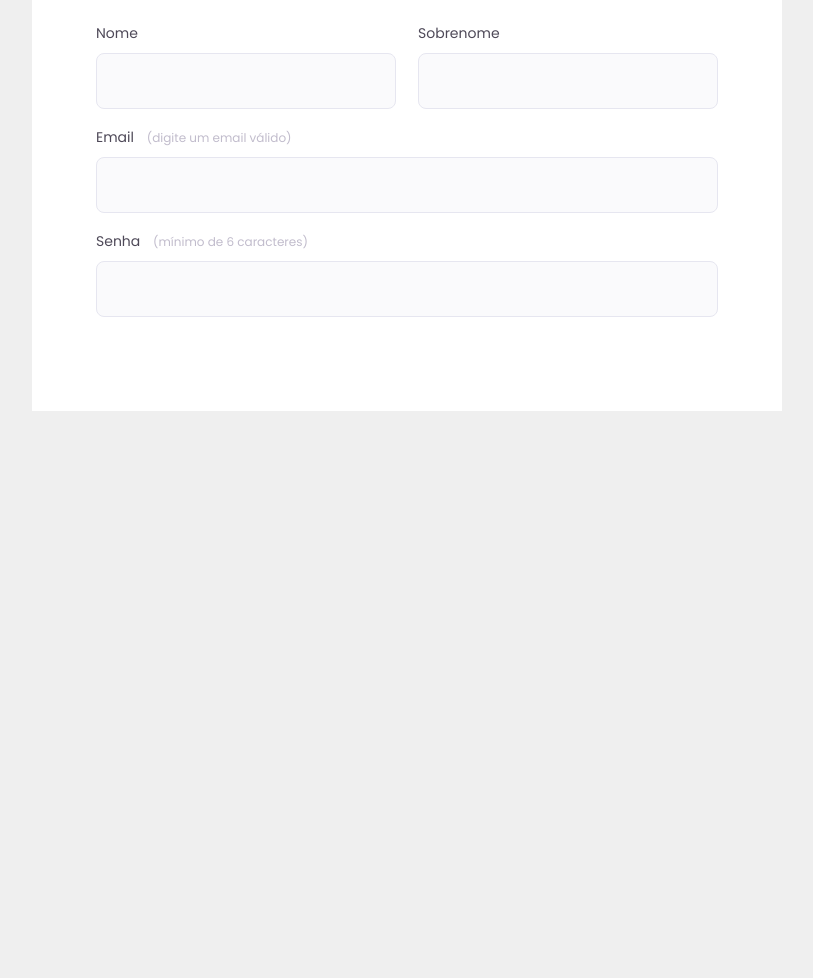
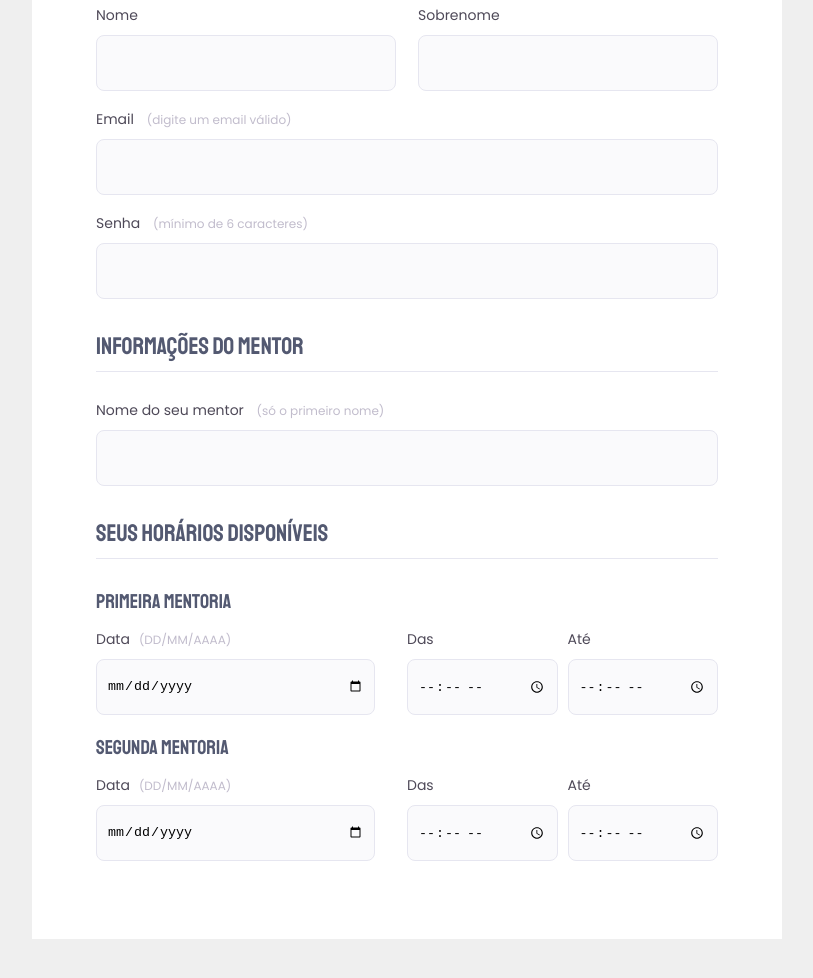
Before and after one commit to ThiagooMedeiros/forms, a plain HTML site: page index.html in a window 1280 px wide. Shown: the part 452-1430 px from the top of the page, without its empty margins (233-1046 px from the left). Before the commit the page ends 926 px from the top, so only its background shows below. Drawn offline with Linux system fonts and the light colour scheme.

Commit message:
added the latest forms fieldsets

```diff
--- a/index.html
+++ b/index.html
@@ -22,7 +22,7 @@
 
       <form>
         <fieldset>
-          <div class="fieldset-wrapper one">
+          <div class="fieldset-wrapper">
             <legend>Informações pessoais</legend>
             <div class="two-coluns">
               <div class="input-wrapper">
@@ -45,6 +45,51 @@
             </div>
           </div>
 
+          <div class="fieldset-wrapper">
+            <legend>Informações do mentor</legend>
+
+            <div class="input-wrapper">
+              <label for="mentor-name">Nome do seu mentor <span>(só o primeiro nome)</span></label>
+              <input type="text" name="." id="mentor-name">
+            </div>
+          </div>
+
+          <div class="fieldset-wrapper">
+            <legend>Seus horários disponíveis</legend>
+            <h3>Primeira mentoria</h3>
+            <div class="three-coluns">
+              <div class="input-wrapper one">
+                <label for="date-first">Data<span>(DD/MM/AAAA)</span></label>
+                <input type="date" name="." id="date-first">
+              </div>
+              <div class="input-wrapper">
+                <label for="time-initial-first">Das</label>
+                <input type="time" name="." id="time-initial-first">
+              </div>
+              <div class="input-wrapper">
+                <label for="time-finish-first">Até</label>
+                <input type="time" name="." id="time-finish-first">
+              </div>
+            </div>
+
+            <h3>Segunda mentoria</h3>
+            <div class="three-coluns">
+              <div class="input-wrapper one">
+                <label for="date">Data<span>(DD/MM/AAAA)</span></label>
+                <input type="date" name="." id="date">
+              </div>
+              <div class="input-wrapper">
+                <label for="time-initial">Das</label>
+                <input type="time" name="." id="time-initial">
+              </div>
+              <div class="input-wrapper">
+                <label for="time-finish">Até</label>
+                <input type="time" name="." id="time-finish">
+              </div>
+            </div>
+
+
+          </div>
         </fieldset>
       </form>
     </div>
--- a/style/forms.css
+++ b/style/forms.css
@@ -10,17 +10,26 @@ form{
 form > fieldset{
   border: none;
 }
+.fieldset-wrapper{
+  margin-bottom: 14px; /*já tem 16px no input*/
+}
 .fieldset-wrapper > legend{
   color: #535971;
   font-family: 'Staatliches', sans-serif;
   font-size: 24px;
   line-height: 34px;
 
-  padding-bottom: 16px;
+  padding-bottom: 8px;
   width: 100%;
   border-bottom: 1px solid #E6E6F0;
-  margin-bottom: 36px;
+  margin-bottom: 26px;
 }
-.one{
-  margin-bottom: 14px; /*já tem 16px no input*/
+h3{
+  color: #535971;
+  font-family: 'Staatliches', sans-serif;
+  font-size: 20px;
+  font-weight: 400;
+  line-height: 34px;
+
+  margin-bottom: 8px;
 }
--- a/style/global.css
+++ b/style/global.css
@@ -30,4 +30,6 @@ body::before{
 .app{
   width: 750px;
   margin: 0 auto;
+
+  padding-bottom: 100px;
 }
--- a/style/input.css
+++ b/style/input.css
@@ -17,3 +17,14 @@
   grid-template-columns: 1fr 1fr;
   gap: 22px;
 }
+.three-coluns{
+  display: grid;
+  grid-template-columns: 2fr 1fr 1fr;
+  column-gap: 10px;
+}
+.three-coluns > .one{
+  margin-right: 22px;
+}
+#date, #time-initial, #time-finish{
+  margin-bottom: 0;
+}
```
